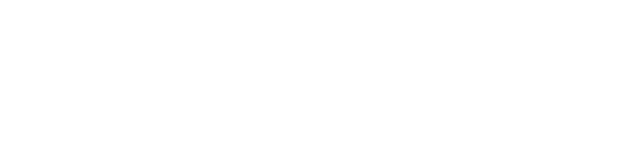
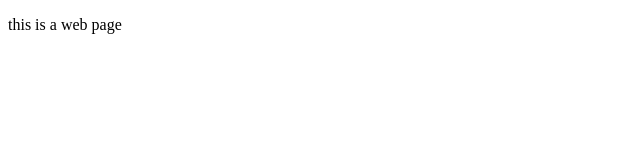
Before and after one commit to ramyam75/RAMYA.M, a plain HTML site: page index.html in a window 1280 px wide. Shown: the whole page, without its empty margins (0-640 px from the left). Drawn offline with Linux system fonts and the light colour scheme.

Commit message:
Added sub-main

```diff
--- a/index.html
+++ b/index.html
@@ -6,6 +6,6 @@
     <title>FILE</title>
 </head>
 <body>
-
+      <p>this is a web page</p>
 </body>
 </html>
```
